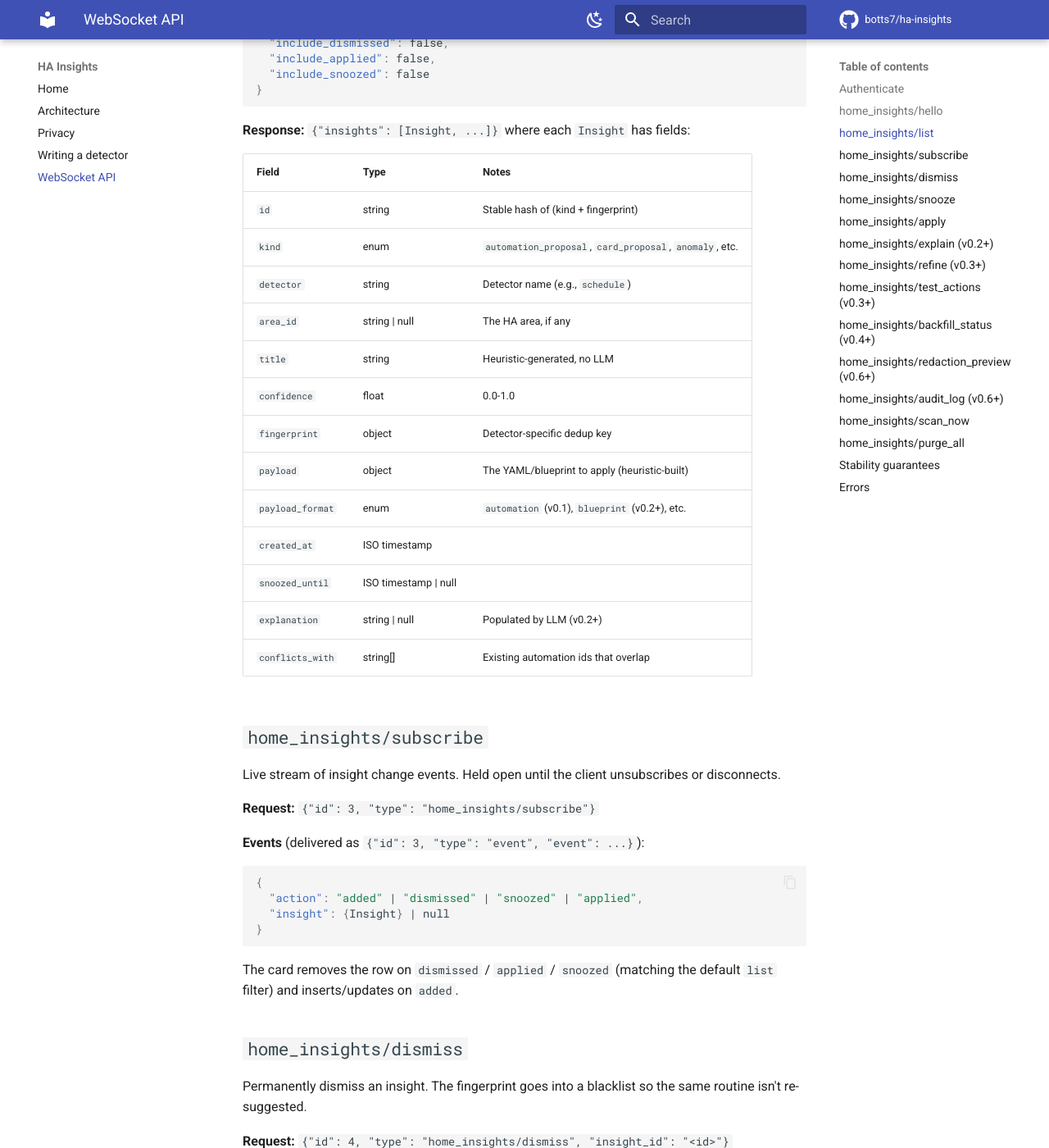
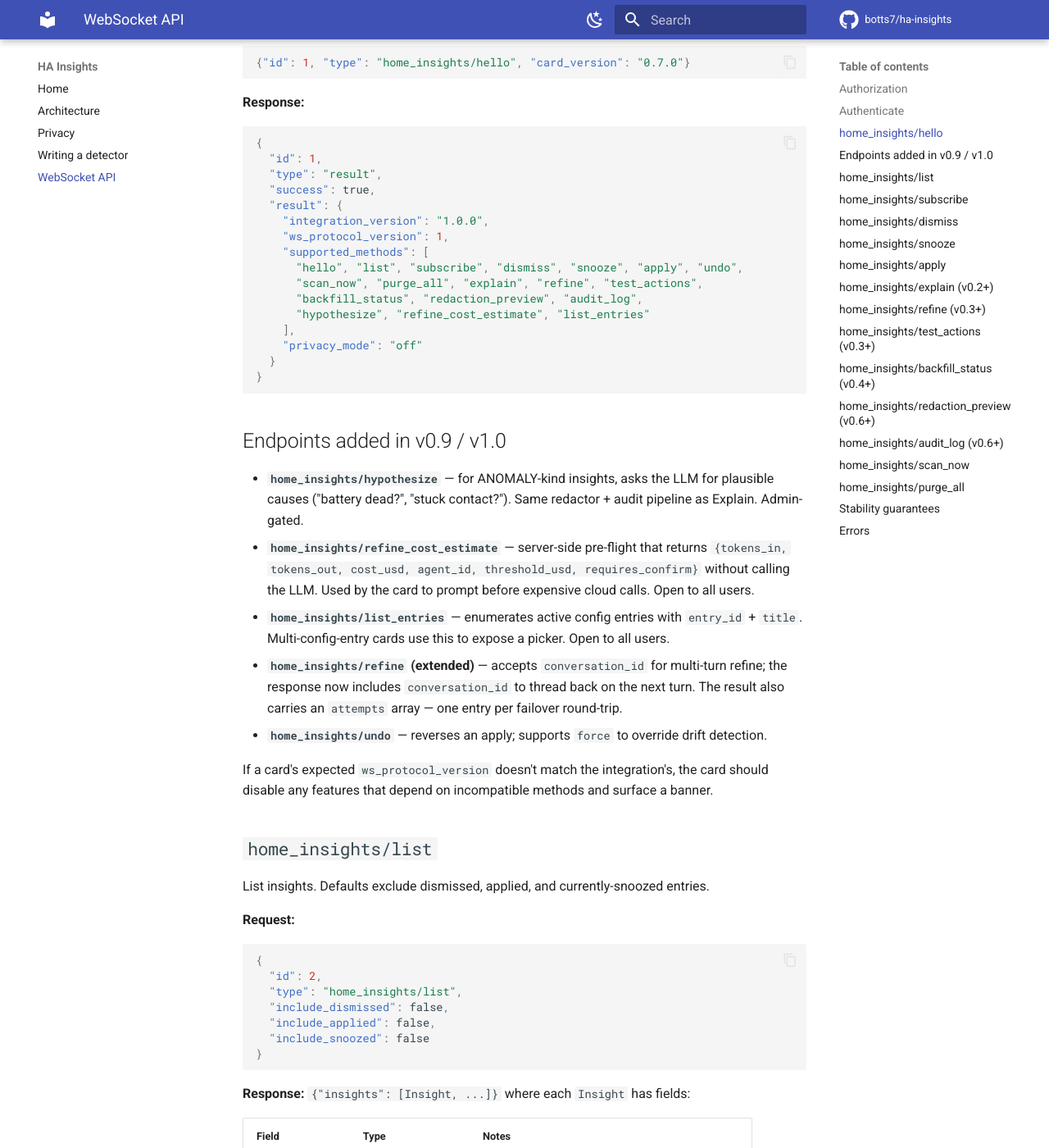
Before and after one commit to botts7/ha-insights, an MkDocs documentation site: the page built from docs/ws-api.md, in a window 1280 px wide and 1400 px high, scrolled down 1515 px. Shown: the whole window at 82% size. Built offline with MkDocs 1.6.1 and Material for MkDocs 9.7.7, drawn with Linux system fonts in a browser that asks for light colours; comment, search, counter and statistics services are not loaded; some of the changed text lies outside the part shown.

Commit message:
docs: README + info.md + manifest 1.0.0 + privacy/ws-api/detector security
Final docs sweep before tagging v1.0.0:

- README.md: status v0.7.0 → v1.0.0; detector list 5 → 8 + opt-in user
  detectors; pipeline-features list expanded (multi-turn, hypothesize,
  cost estimator, agent failover, undo, multi-entry, i18n).
- info.md (NEW): HACS pre-install page that surfaces the integration's
  features + privacy posture + admin-gate note. Same on the card repo.
- manifest.json: version 0.9.0 → 1.0.0, iot_class "calculated" →
  "local_polling" (we don't have IoT devices; we observe state).
- docs/privacy.md: new "Authorization on the WebSocket surface" + "Per-
  attempt audit log" + "User-supplied detectors" subsections covering
  the v1.0 review fixes.
- docs/ws-api.md: integration_version updated to 1.0.0; supported_methods
  list now includes hypothesize / refine_cost_estimate / list_entries /
  undo (was stale at v0.7.0); new "Authorization" table at top + "v0.9
  / v1.0 endpoints" summary section.
- docs/writing-a-detector.md: new "User-supplied detectors (sandbox)"
  section enumerating the AST forbidden-imports + forbidden-names list,
  the opt-in flag, and the namespace-isolation guarantee. Detector
  authors now have an authoritative spec for what passes the sandbox.

````diff
--- a/docs/ws-api.md
+++ b/docs/ws-api.md
@@ -3,6 +3,28 @@
 Stable from v0.1 with semver. Breaking changes require a major version bump and increment the `ws_protocol_version` returned by `home_insights/hello`.
 
 All examples assume an authenticated WebSocket connection at `ws://<your-ha>/api/websocket`.
+
+## Authorization
+
+Mutating + cost-incurring endpoints require `connection.user.is_admin`:
+
+| Endpoint | Why admin-gated |
+|---|---|
+| `home_insights/apply` | writes `automations.yaml` |
+| `home_insights/undo` | reverses an apply, mutates `automations.yaml` |
+| `home_insights/purge_all` | wipes the audit log + observation buffer |
+| `home_insights/test_actions` | fires arbitrary services from an insight payload |
+| `home_insights/explain` | costs LLM tokens against the admin's API key |
+| `home_insights/refine` | same |
+| `home_insights/hypothesize` | same |
+| `home_insights/_dev/inject_event` | debug; injects synthetic state events |
+
+Read-only and per-user-state endpoints stay open: `hello`, `list`, `dismiss`, `snooze`, `scan_now`, `subscribe`, `audit_log`, `redaction_preview`, `refine_cost_estimate`, `list_entries`, `backfill_status`. A non-admin connection that calls an admin-gated endpoint receives:
+
+```json
+{"id": ..., "type": "result", "success": false,
+ "error": {"code": "unauthorized", "message": "Unauthorized"}}
+```
 
 ## Authenticate
 
@@ -37,17 +59,26 @@
   "type": "result",
   "success": true,
   "result": {
-    "integration_version": "0.7.0",
+    "integration_version": "1.0.0",
     "ws_protocol_version": 1,
     "supported_methods": [
-      "hello", "list", "subscribe", "dismiss", "snooze", "apply",
+      "hello", "list", "subscribe", "dismiss", "snooze", "apply", "undo",
       "scan_now", "purge_all", "explain", "refine", "test_actions",
-      "backfill_status", "redaction_preview", "audit_log"
+      "backfill_status", "redaction_preview", "audit_log",
+      "hypothesize", "refine_cost_estimate", "list_entries"
     ],
     "privacy_mode": "off"
   }
 }
 ```
+
+## Endpoints added in v0.9 / v1.0
+
+- **`home_insights/hypothesize`** — for ANOMALY-kind insights, asks the LLM for plausible causes ("battery dead?", "stuck contact?"). Same redactor + audit pipeline as Explain. Admin-gated.
+- **`home_insights/refine_cost_estimate`** — server-side pre-flight that returns `{tokens_in, tokens_out, cost_usd, agent_id, threshold_usd, requires_confirm}` without calling the LLM. Used by the card to prompt before expensive cloud calls. Open to all users.
+- **`home_insights/list_entries`** — enumerates active config entries with `entry_id` + `title`. Multi-config-entry cards use this to expose a picker. Open to all users.
+- **`home_insights/refine` (extended)** — accepts `conversation_id` for multi-turn refine; the response now includes `conversation_id` to thread back on the next turn. The result also carries an `attempts` array — one entry per failover round-trip.
+- **`home_insights/undo`** — reverses an apply; supports `force` to override drift detection.
 
 If a card's expected `ws_protocol_version` doesn't match the integration's, the card should disable any features that depend on incompatible methods and surface a banner.
 
````
Also changed, not shown: README.md (+23 -11 lines), docs/writing-a-detector.md (+14 -0 lines), info.md (added, +45 -0 lines), 1 other file.
